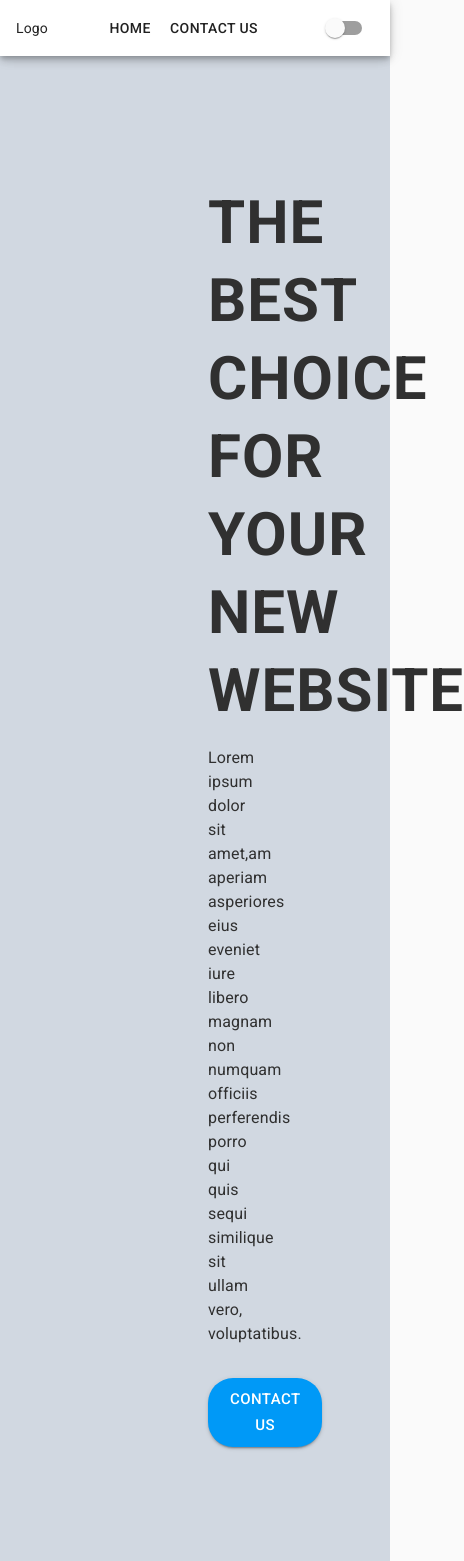
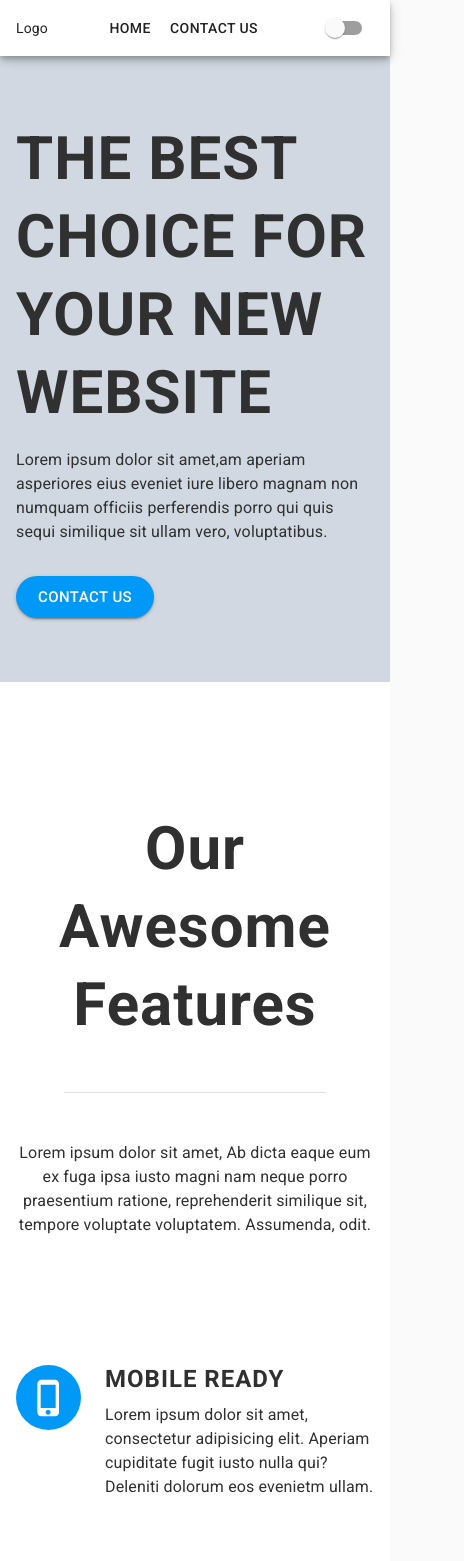
Before and after one commit to M-Afzaal-Afzal/cyber-security, a Next.js app: page / in a window 390 px wide. Shown: the top 1561 px of the page, 464 px wide, since content can reach past the window. Built offline with nearby package versions, Linux system fonts and the light colour scheme.

Commit message:
Responsiveness of hero and feature section updated.

```diff
--- a/src/components/FeatureSection/FeatureSection.js
+++ b/src/components/FeatureSection/FeatureSection.js
@@ -24,10 +24,14 @@ const useStyles = makeStyles(theme => ({
     },
     featureItem: {
         display: 'grid',
+        maxWidth: '420px',
         gridTemplateColumns: 'auto 1fr',
         padding: '2rem',
         paddingLeft: '0',
         columnGap:'1.5rem',
+        [theme.breakpoints.down('xs')]: {
+            paddingRight: 0,
+        }
     },
     itemIconContainer: {
         width: '65px',
@@ -108,7 +112,7 @@ const FeatureSection = () => {
 
                 {/*    Grid for feature items     */}
 
-                <Grid container align={'center'}>
+                <Grid container justify={'center'} align={'center'}>
 
                     {
                         featuresArr.map(feature => (
--- a/src/components/HeroSection/HeroSection.js
+++ b/src/components/HeroSection/HeroSection.js
@@ -5,7 +5,16 @@ import RoundedButton from "../Buttons/RoundedButton";
 const useStyles = makeStyles(theme => ({
     heroSection: {
         background: theme.palette.gray.main,
-        padding: '8rem 12rem'
+        padding: '8rem 12rem',
+        [theme.breakpoints.down('md')]: {
+            padding: '8rem 6rem',
+        },
+        [theme.breakpoints.down('sm')]: {
+            padding: '6rem 1rem',
+        },
+        [theme.breakpoints.down('xs')]: {
+            padding: '4rem 0',
+        },
     },
     heroHeadingContainer: {
         maxWidth: '45rem'
```
